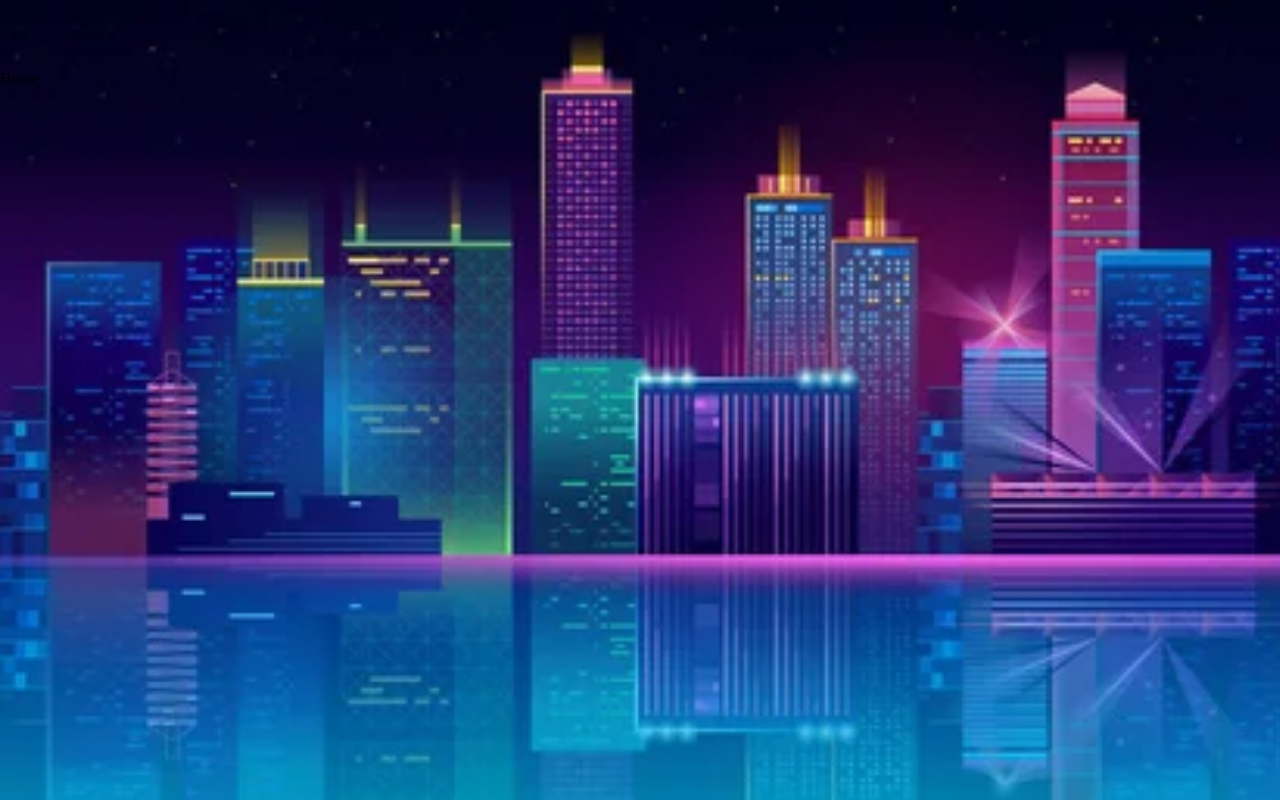
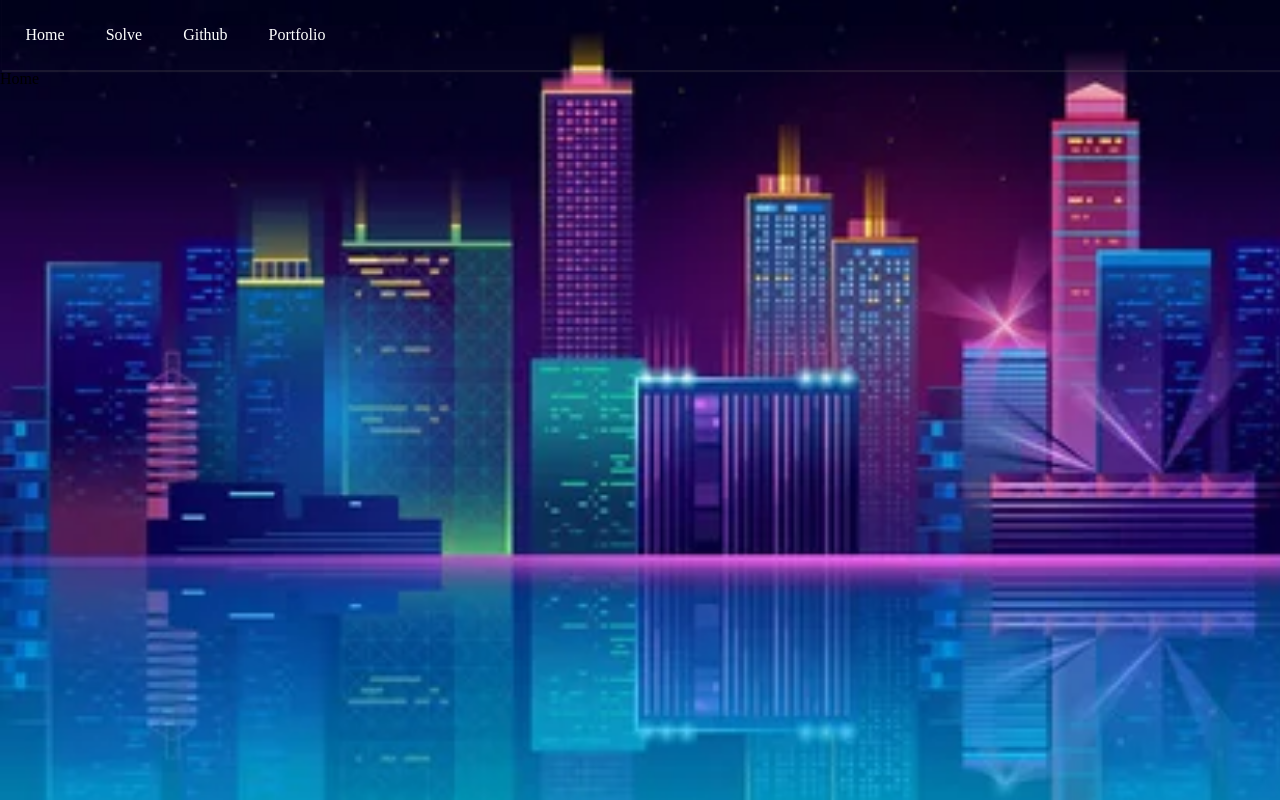
Before and after one commit to GregNicholas/SunsetHills, a React (Create React App) app: page / in a window 1280 px wide. Built offline with nearby package versions, Linux system fonts and the light colour scheme.

Commit message:
initial commit

```diff
--- a/public/styles.css
+++ b/public/styles.css
@@ -19,14 +19,15 @@ body {
 }
 
 header {
+  z-index: 1;
   position: fixed;
   top: 0;
   height: 70px;
   width: 100%;
+  padding-left: 1.5rem;
   display: flex;
-  border: 1px solid red;
   align-items: flex-center;
-  justify-content: center;
+  margin-left: 1.5px;
   box-shadow: 1px 1px 1px 1px rgba(116, 110, 110, 0.199);
 }
 .header-inner {
@@ -35,7 +36,7 @@ header {
   display: flex;
   align-items: center;
   gap: 1.5rem;
-  justify-content: start;
+  justify-content: space-between;
 }
 
 .nav-link {
--- a/src/components/Header.js
+++ b/src/components/Header.js
@@ -5,17 +5,27 @@ export default function Header() {
   return (
     <header>
       <nav className="header-inner">
-        <Link to="Home" className="nav-link">
-          oldHome
-        </Link>
         <Link to="/" className="nav-link">
           Home
         </Link>
         <Link to="Solve" className="nav-link">
           Solve
         </Link>
-        <a href="https://github.com" className="nav-link">
-          git
+        <a
+          href="https://github.com"
+          target="_blank"
+          rel="noreferrer"
+          className="nav-link"
+        >
+          Github
+        </a>
+        <a
+          href="https://gregschoenberg.com"
+          target="_blank"
+          rel="noreferrer"
+          className="nav-link"
+        >
+          Portfolio
         </a>
       </nav>
     </header>
--- a/src/components/Home.js
+++ b/src/components/Home.js
@@ -5,7 +5,10 @@ export default function Home() {
   return (
     <div
       className="container home"
-      style={{ backgroundImage: `url(${background})`, backgroundSize: "cover" }}
+      style={{
+        backgroundImage: `url(${background})`,
+        backgroundSize: "cover"
+      }}
     >
       Home
     </div>
```
